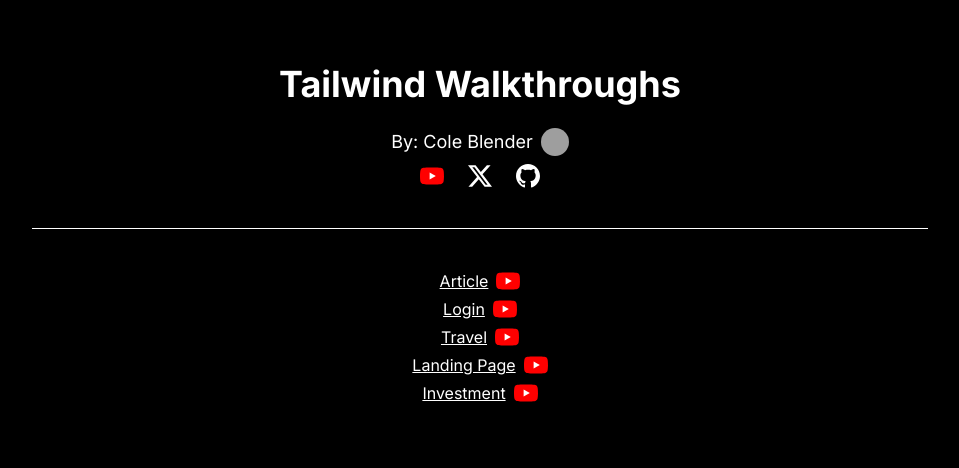
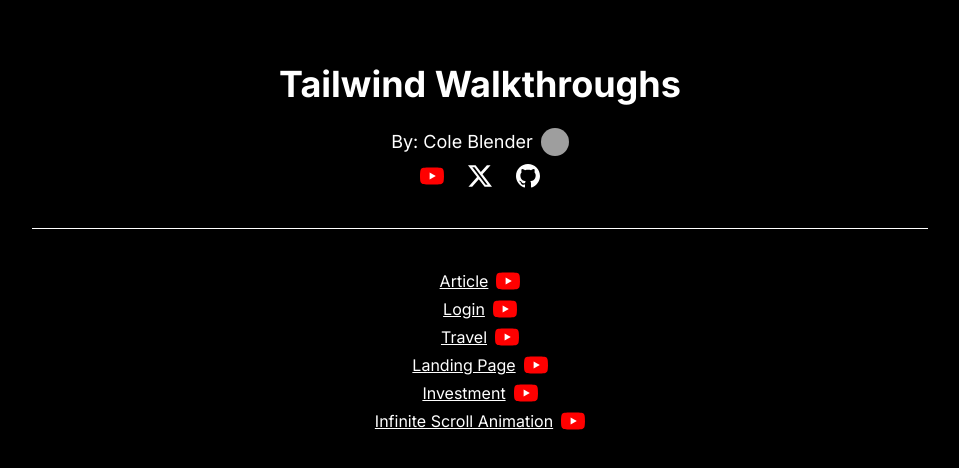
Before and after one commit to ColeBlender/tailwind-walkthroughs, a Next.js app: page / in a window 1280 px wide. Shown: the top 468 px of the page, without its empty margins (160-1119 px from the left). Built offline with nearby package versions, Linux system fonts and the light colour scheme; grey boxes are pictures that could not be loaded.

Commit message:
add infinite scroll animation page

```diff
--- /dev/null
+++ b/src/app/infinite-scroll-animation/page.tsx
@@ -0,0 +1,5 @@
+function InfiniteScrollAnimationPage() {
+  return <div>InfiniteScrollAnimationPage</div>;
+}
+
+export default InfiniteScrollAnimationPage;
--- a/src/app/page.tsx
+++ b/src/app/page.tsx
@@ -84,4 +84,9 @@ const projects = [
     youtubeLink:
       "https://www.youtube.com/watch?v=30Ruc1Pjj6s&list=PLUyHhQn1KLAXK4qY0YIjGQPA5DI2zPWd6&index=5",
   },
+  {
+    name: "Infinite Scroll Animation",
+    youtubeLink:
+      "https://www.youtube.com/watch?v=30Ruc1Pjj6s&list=PLUyHhQn1KLAXK4qY0YIjGQPA5DI2zPWd6&index=5",
+  },
 ];
--- a/src/components/ProjectLink.tsx
+++ b/src/components/ProjectLink.tsx
@@ -7,7 +7,7 @@ type Props = {
 };
 
 function ProjectLink({ name, youtubeLink }: Props) {
-  const projectLink = name.toLowerCase().replace(" ", "-");
+  const projectLink = name.toLowerCase().split(" ").join("-");
 
   return (
     <div className="flex items-center gap-2">
```
